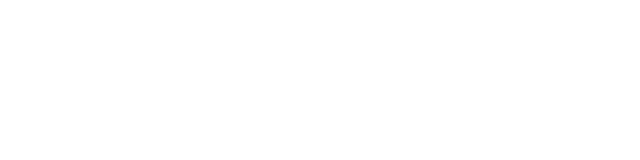
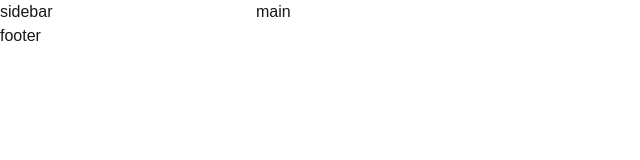
Before and after one commit to gabrielrssousa/tailwind-spotify, a Next.js app: page / in a window 1280 px wide. Shown: the top 160 px of the page, without its empty margins (0-640 px from the left). Built offline with nearby package versions, Linux system fonts and the light colour scheme.

Commit message:
fix initial code

```diff
--- a/src/app/page.tsx
+++ b/src/app/page.tsx
@@ -1,5 +1,13 @@
 export default function Home() {
   return (
-    <main></main>
+    <div className="h-screen">
+      <div className="flex">
+        <aside className="w-64">
+          sidebar
+        </aside>
+        <main className="flex-1">main</main>
+      </div>
+      <footer>footer</footer>
+    </div>
   );
 }
--- /dev/null
+++ b/tailwind.config.js
@@ -0,0 +1,7 @@
+module.exports = {
+    contend: [
+        './src/pages/**/*.{js,ts,jsx,tsx}',
+        './src/components/**/*.{js,ts.jsx,tsx}',
+        './src/app/**/*.{js,ts,jsx,tsx}',
+    ],
+}
```
